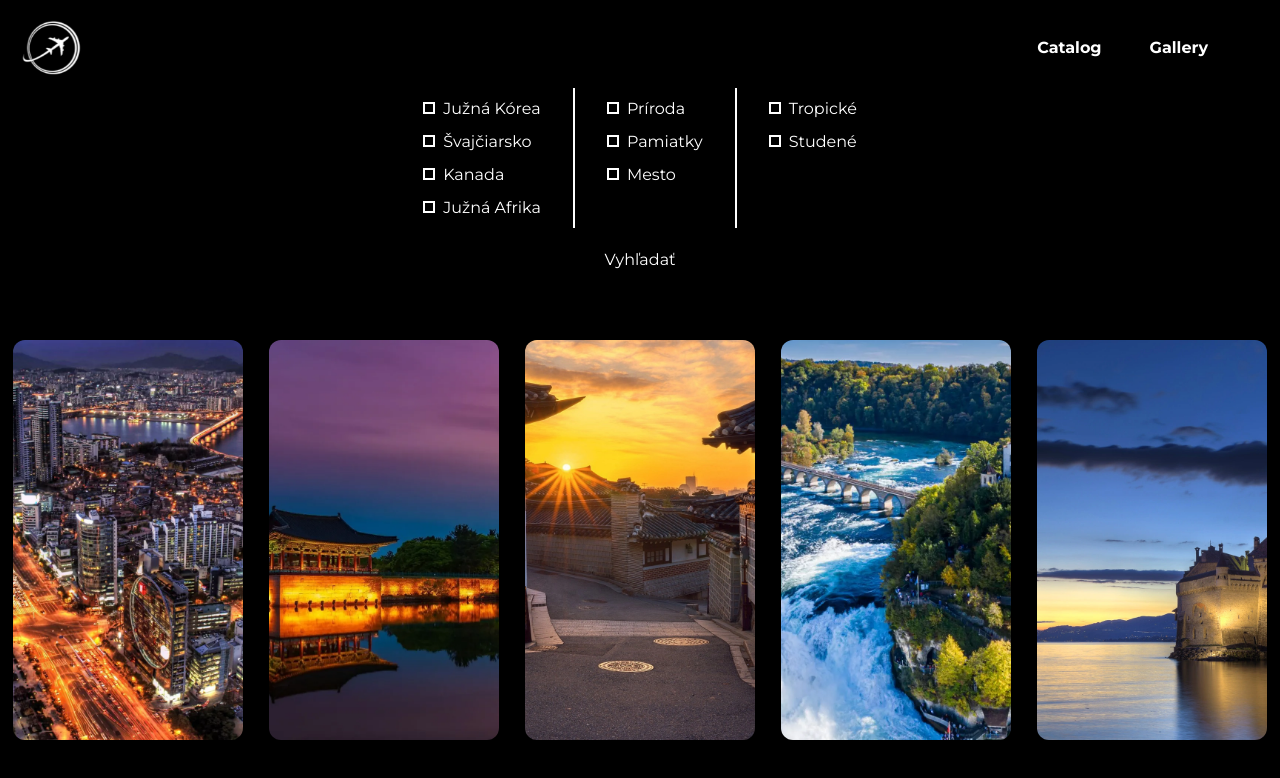
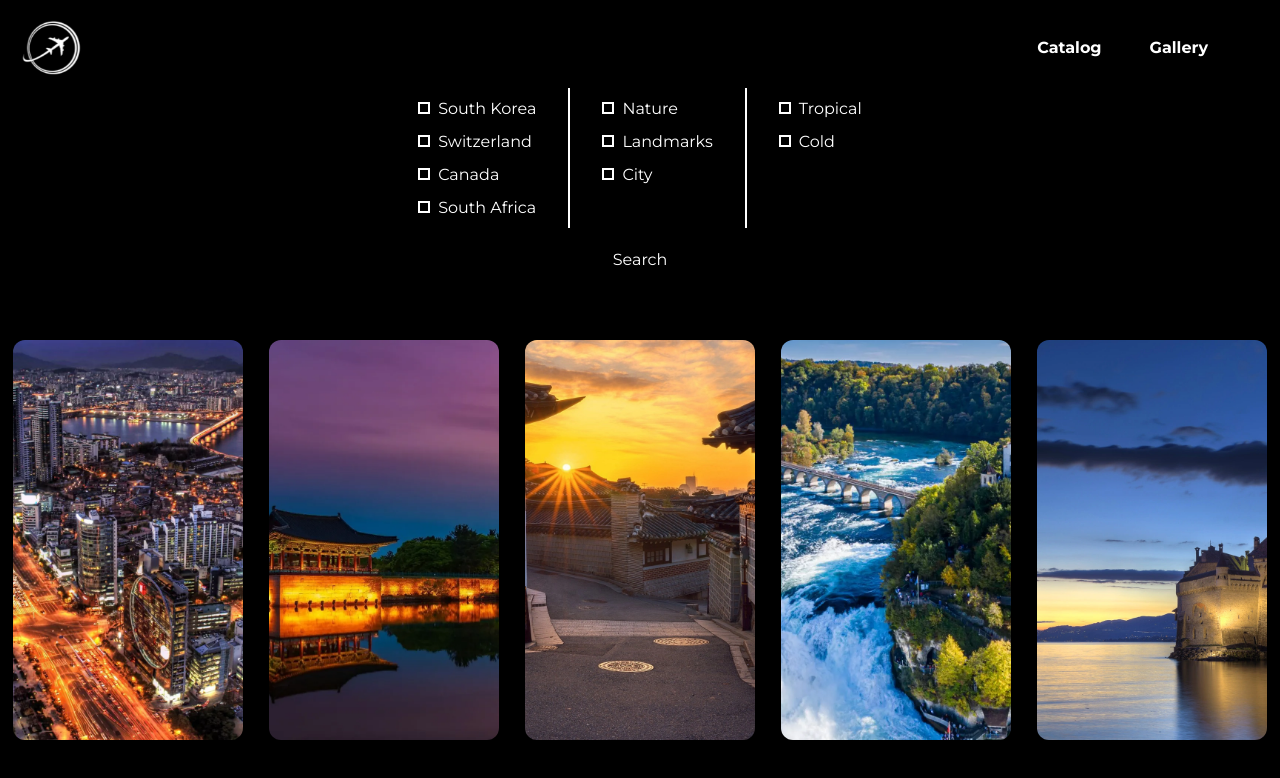
Before and after one commit to mxrshall/E-Travel-static, a React (Vite) app: page /katalog in a window 1280 px wide. Shown: the top 778 px of the page. Built offline with nearby package versions, Linux system fonts and the light colour scheme.

Commit message:
Dalsi preklad

```diff
--- a/src/CatalogComponents/Search.jsx
+++ b/src/CatalogComponents/Search.jsx
@@ -24,50 +24,50 @@ function Search({ sendData }) {
                 <div className="pr-6 md:px-8">
                     <div className="my-2">
                         <input name="korea" type="checkbox" onChange={handleCheckboxChange} className="before:content[''] peer relative h-3 w-3 cursor-pointer appearance-none border-2 border-white transition-all checked:border-white checked:bg-white mr-2" />
-                        <label className="text-sm text-white font-normal font-mont md:text-base">Južná Kórea</label>
+                        <label className="text-sm text-white font-normal font-mont md:text-base">South Korea</label>
                     </div>
                     <div className="my-2">
                         <input name="svajciarsko" type="checkbox" onChange={handleCheckboxChange} className="before:content[''] peer relative h-3 w-3 cursor-pointer appearance-none border-2 border-white transition-all checked:border-white checked:bg-white mr-2" />
-                        <label className="text-sm text-white font-normal font-mont md:text-base">Švajčiarsko</label>
+                        <label className="text-sm text-white font-normal font-mont md:text-base">Switzerland</label>
                     </div>
                     <div className="my-2">
                         <input name="kanada" type="checkbox" onChange={handleCheckboxChange} className="before:content[''] peer relative h-3 w-3 cursor-pointer appearance-none border-2 border-white transition-all checked:border-white checked:bg-white mr-2" />
-                        <label className="text-sm text-white font-normal font-mont md:text-base" >Kanada</label>
+                        <label className="text-sm text-white font-normal font-mont md:text-base" >Canada</label>
                     </div>
                     <div className="my-2">
                         <input name="afrika" type="checkbox" onChange={handleCheckboxChange} className="before:content[''] peer relative h-3 w-3 cursor-pointer appearance-none border-2 border-white transition-all checked:border-white checked:bg-white mr-2" />
-                        <label className="text-sm text-white font-normal font-mont md:text-base" >Južná Afrika</label>
+                        <label className="text-sm text-white font-normal font-mont md:text-base" >South Africa</label>
                     </div>
                 </div>
                 <div className="px-0 border-l-2 border-r-2 border-black md:border-white md:px-8">
                     <div className="my-2">
                         <input name="priroda" type="checkbox" onChange={handleCheckboxChange} className="before:content[''] peer relative h-3 w-3 cursor-pointer appearance-none border-2 border-white transition-all checked:border-white checked:bg-white mr-2" />
-                        <label className="text-sm text-white font-normal font-mont md:text-base" >Príroda</label>
+                        <label className="text-sm text-white font-normal font-mont md:text-base" >Nature</label>
                     </div>
                     <div className="my-2">
                         <input name="pamiatka" type="checkbox" onChange={handleCheckboxChange} className="before:content[''] peer relative h-3 w-3 cursor-pointer appearance-none border-2 border-white transition-all checked:border-white checked:bg-white mr-2" />
-                        <label className="text-sm text-white font-normal font-mont md:text-base" >Pamiatky</label>
+                        <label className="text-sm text-white font-normal font-mont md:text-base" >Landmarks</label>
                     </div>
                     <div className="my-2">
                         <input name="mesto" type="checkbox" onChange={handleCheckboxChange} className="before:content[''] peer relative h-3 w-3 cursor-pointer appearance-none border-2 border-white transition-all checked:border-white checked:bg-white mr-2" />
-                        <label className="text-sm text-white font-normal font-mont md:text-base" >Mesto</label>
+                        <label className="text-sm text-white font-normal font-mont md:text-base" >City</label>
                     </div>
                 </div>
                 <div className="pl-6 md:px-8">
                     <div className="my-2">
                         <input name="tropicka" type="checkbox" onChange={handleCheckboxChange} className="before:content[''] peer relative h-3 w-3 cursor-pointer appearance-none border-2 border-white transition-all checked:border-white checked:bg-white mr-2" />
-                        <label className="text-sm text-white font-normal font-mont md:text-base" >Tropické</label>
+                        <label className="text-sm text-white font-normal font-mont md:text-base" >Tropical</label>
                     </div>
                     <div className="my-2">
                         <input name="studena" type="checkbox" onChange={handleCheckboxChange} className="before:content[''] peer relative h-3 w-3 cursor-pointer appearance-none border-2 border-white transition-all checked:border-white checked:bg-white mr-2" />
-                        <label className="text-sm text-white font-normal font-mont md:text-base" >Studené</label>
+                        <label className="text-sm text-white font-normal font-mont md:text-base" >Cold</label>
                     </div>
                 </div>
             </div>
             <div className="flex justify-center items-center mt-5">
                 <motion.input
                     type="submit"
-                    value="Vyhľadať"
+                    value="Search"
                     className="text-lg text-white font-normal font-mont md:text-base"
                     whileHover={{
                         scale: 1.1,
--- a/src/LandmarkComponents/LandmarkInfo.jsx
+++ b/src/LandmarkComponents/LandmarkInfo.jsx
@@ -50,7 +50,7 @@ function LandInfo({ description, photo, map, sendFotka, onClick }) {
                         onClick={handleClick}
                         className="font-mont text-base font-medium px-2 text-white border-2 border-white hover:bg-white hover:text-black"
                     >
-                        Prejsť na katalóg
+                        Go to catalog
                     </motion.button>
                 </div>
                 <div className="w-5/12 h-[100vh] p-16 flex flex-col justify-center items-center">
@@ -99,7 +99,7 @@ function LandInfo({ description, photo, map, sendFotka, onClick }) {
                     onClick={handleClick}
                     className="font-mont text-base font-medium px-2 mt-4 text-white border-2 border-white hover:bg-white hover:text-black"
                 >
-                    Prejsť na katalóg
+                    Go to catalog
                 </motion.button>
             </div>
         </ReactLenis>
--- a/src/Pages/Location.jsx
+++ b/src/Pages/Location.jsx
@@ -64,7 +64,7 @@ function Location() {
                   onClick={handleClick("katalog")}
                   className="font-mont text-base font-medium px-2 text-white border-2 border-white hover:bg-white hover:text-black"
                 >
-                  Prejsť na katalóg
+                  Go to catalog
                 </button>
               </div>
             </motion.div>
@@ -95,7 +95,7 @@ function Location() {
                 onClick={handleClick("katalog")}
                 className="font-mont text-base font-medium px-2 text-white border-2 border-white hover:bg-white hover:text-black"
               >
-                Prejsť na katalóg
+                Go to catalog
               </button>
             </div>
           </motion.div>
```
Also changed, not shown: src/App.jsx (+6 -6 lines).
